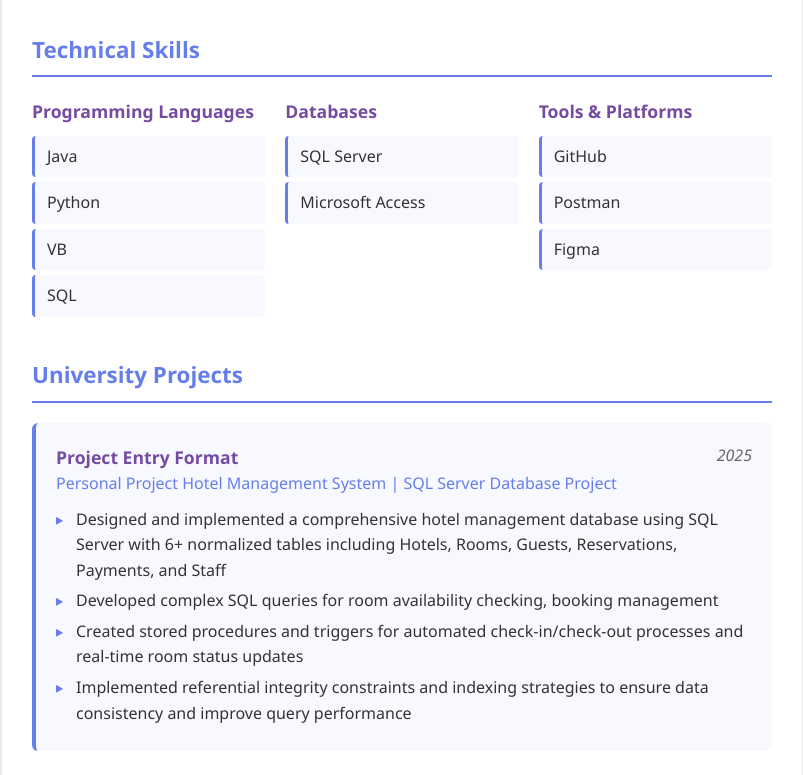
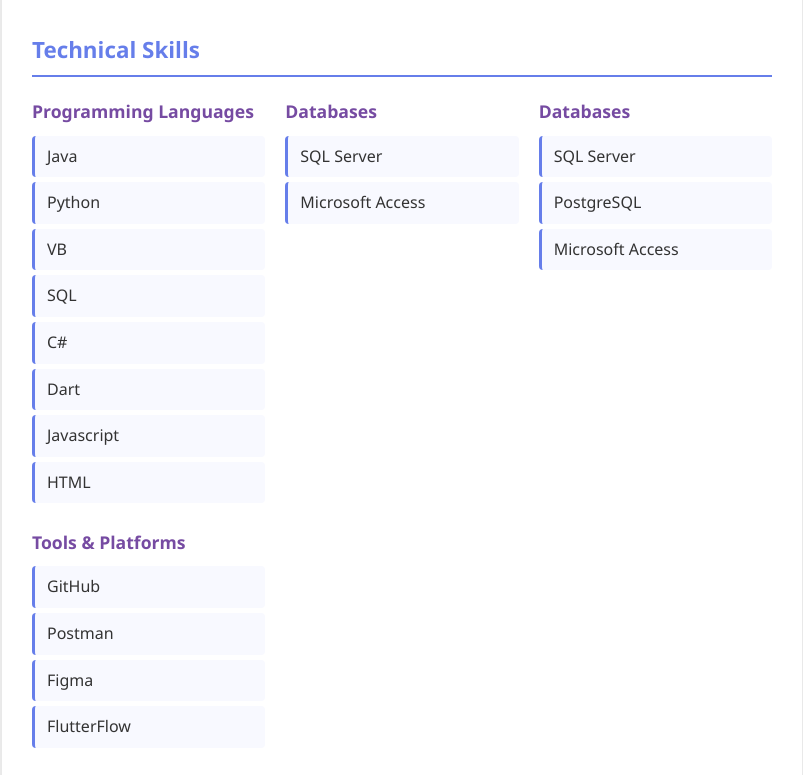
Before and after one commit to MouhamadAyoubi/mouhamadAyoubi.github.io, a plain HTML site: page index.html in a window 1280 px wide. Shown: the part 505-1280 px from the top of the page, without its empty margins (238-1041 px from the left). Drawn offline with Linux system fonts and the light colour scheme.

Commit message:
Update index.html

```diff
--- a/index.html
+++ b/index.html
@@ -233,6 +233,10 @@
                                 <li>Python</li>
                                 <li>VB</li>
                                 <li>SQL</li>
+                                <li>C#</li>
+                                <li>Dart</li>
+                                <li>Javascript</li>
+                                <li>HTML</li>
                             </ul>
                         </div>
                         <div class="skill-category">
@@ -242,12 +246,21 @@
                                 <li>Microsoft Access</li>
                             </ul>
                         </div>
+                            <div class="skill-category">
+                                <h3>Databases</h3>
+                                <ul class="skill-list">
+                                    <li>SQL Server</li>
+                                    <li>PostgreSQL</li>
+                                    <li>Microsoft Access</li>
+                                </ul>
+                        </div>
                         <div class="skill-category">
                             <h3>Tools & Platforms</h3>
                             <ul class="skill-list">
                                 <li>GitHub</li>
                                 <li>Postman</li>
                                 <li>Figma</li>
+                                <li>FlutterFlow</li>
                             </ul>
                         </div>
                     </div>
```
